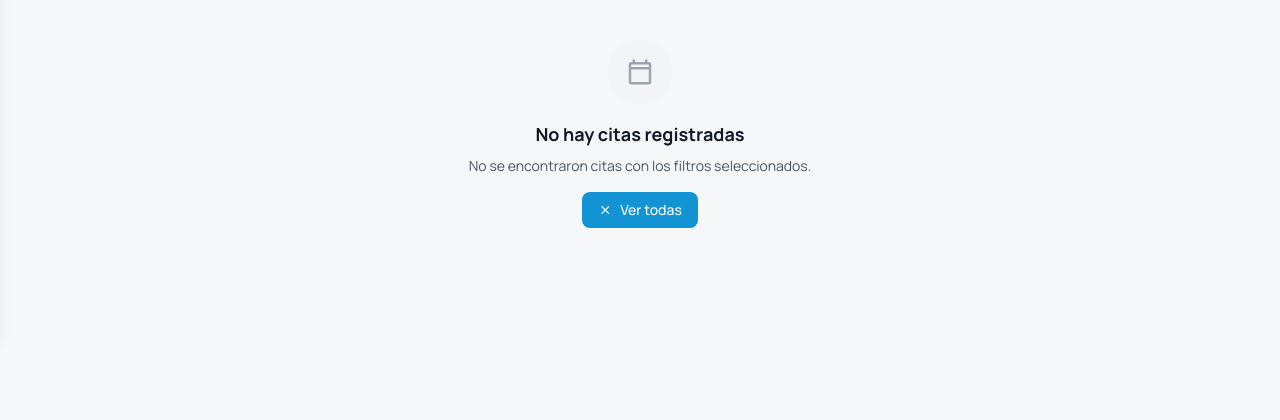
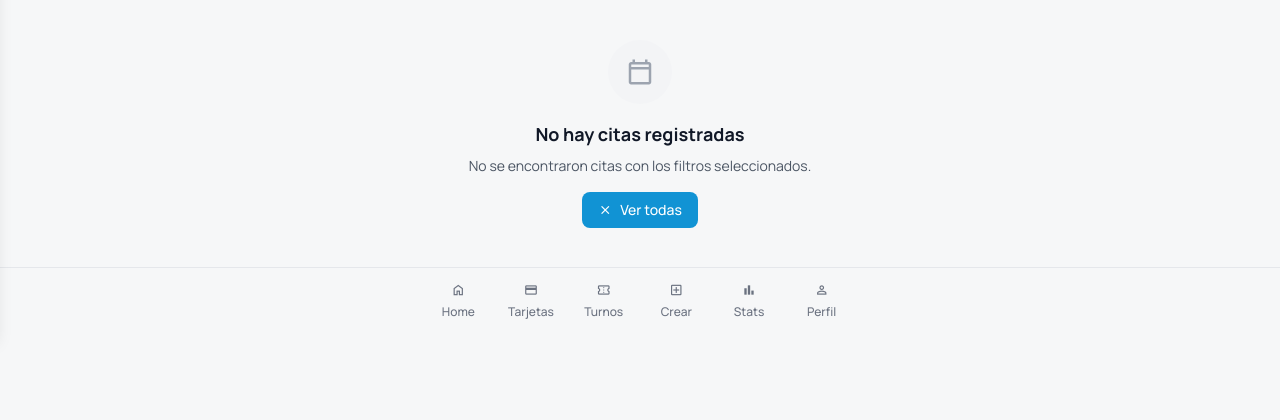
Before and after one commit to edudevats/vcard, a Python web app: template app/templates/dashboard/appointments_pwa.html in a window 1280 px wide. Shown: the part 464-884 px from the top of the page. Run offline with Jinja, Linux system fonts and the light colour scheme; the template is opened without the code that fills it, so the values that code supplies are empty; some libraries are stand-ins or nearby versions.

Commit message:
nave pwa

```diff
--- a/app/templates/dashboard/appointments_pwa.html
+++ b/app/templates/dashboard/appointments_pwa.html
@@ -1,7 +1,7 @@
 {% extends "base_pwa.html" %}
 
 {% set show_header = true %}
-{% set show_bottom_nav = false %}
+{% set show_bottom_nav = true %}
 
 {% block title %}Citas - ATScard Digital{% endblock %}
 
@@ -207,6 +207,11 @@
 <div class="py-4">
     <h3 class="text-lg font-bold text-gray-900 dark:text-white mb-4">Opciones de Citas</h3>
     <div class="space-y-2">
+        <a href="{{ url_for('dashboard.index') }}"
+           class="flex items-center gap-3 p-3 rounded-lg hover:bg-gray-100 dark:hover:bg-gray-800 transition-colors">
+            <span class="material-symbols-outlined text-primary">home</span>
+            <span class="font-medium">Volver al Inicio</span>
+        </a>
         <a href="{{ url_for('dashboard.appointments') }}"
            class="flex items-center gap-3 p-3 rounded-lg hover:bg-gray-100 dark:hover:bg-gray-800 transition-colors">
             <span class="material-symbols-outlined text-primary">calendar_today</span>
```
